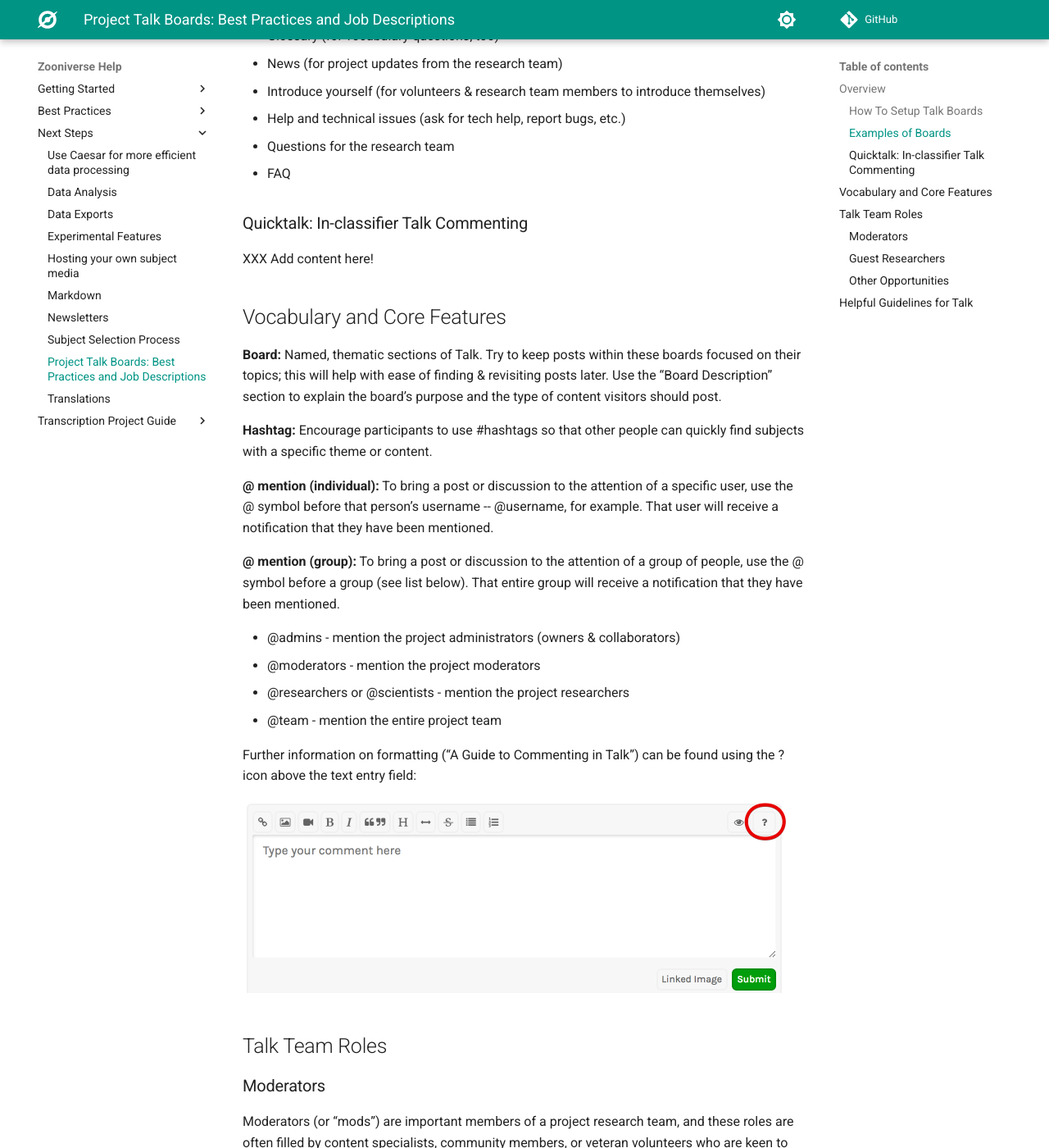
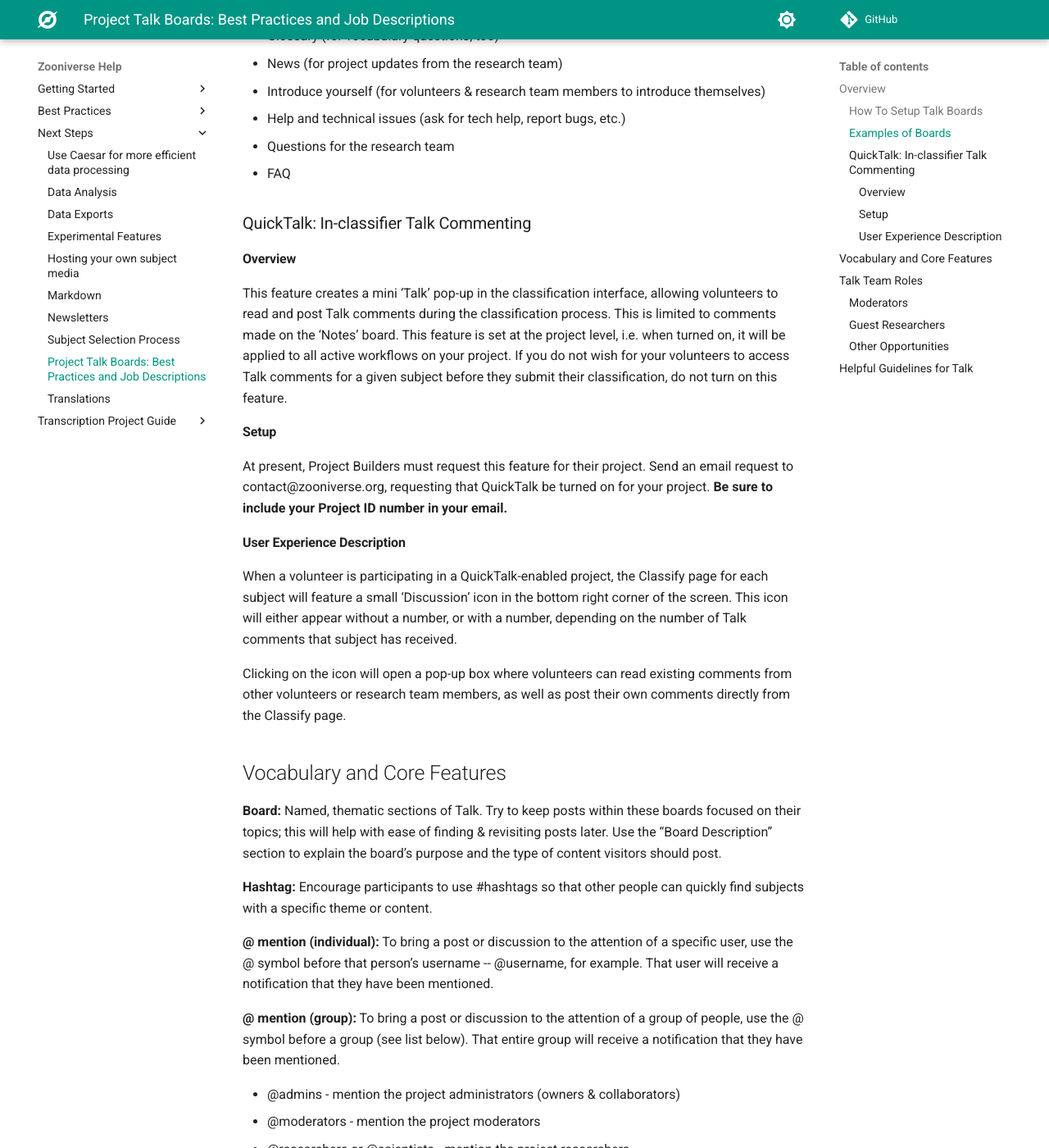
Before and after one commit to zooniverse/help, an MkDocs documentation site: the page built from docs/next-steps/talk.md, in a window 1280 px wide and 1400 px high, scrolled down 1299 px. Shown: the whole window at 82% size. Built offline with MkDocs 1.6.1 and Material for MkDocs 9.7.7, drawn with Linux system fonts in a browser that asks for light colours; comment, search, counter and statistics services are not loaded.

Commit message:
Update talk.md
Add QuickTalk copy

```diff
--- a/docs/next-steps/talk.md
+++ b/docs/next-steps/talk.md
@@ -23,9 +23,19 @@
 - Questions for the research team
 - FAQ
 
-### Quicktalk: In-classifier Talk Commenting
+### QuickTalk: In-classifier Talk Commenting
 
-XXX Add content here!
+#### Overview
+This feature creates a mini ‘Talk’ pop-up in the classification interface, allowing volunteers to read and post Talk comments during the classification process. This is limited to comments made on the ‘Notes’ board. This feature is set at the project level, i.e. when turned on, it will be applied to all active workflows on your project. If you do not wish for your volunteers to access Talk comments for a given subject before they submit their classification, do not turn on this feature.
+
+#### Setup
+At present, Project Builders must request this feature for their project. Send an email request to contact@zooniverse.org, requesting that QuickTalk be turned on for your project. **Be sure to include your Project ID number in your email.**
+
+#### User Experience Description
+When a volunteer is participating in a QuickTalk-enabled project, the Classify page for each subject will feature a small ‘Discussion’ icon in the bottom right corner of the screen. This icon will either appear without a number, or with a number, depending on the number of Talk comments that subject has received.
+
+Clicking on the icon will open a pop-up box where volunteers can read existing comments from other volunteers or research team members, as well as post their own comments directly from the Classify page.
+
 
 ## Vocabulary and Core Features
 
```
